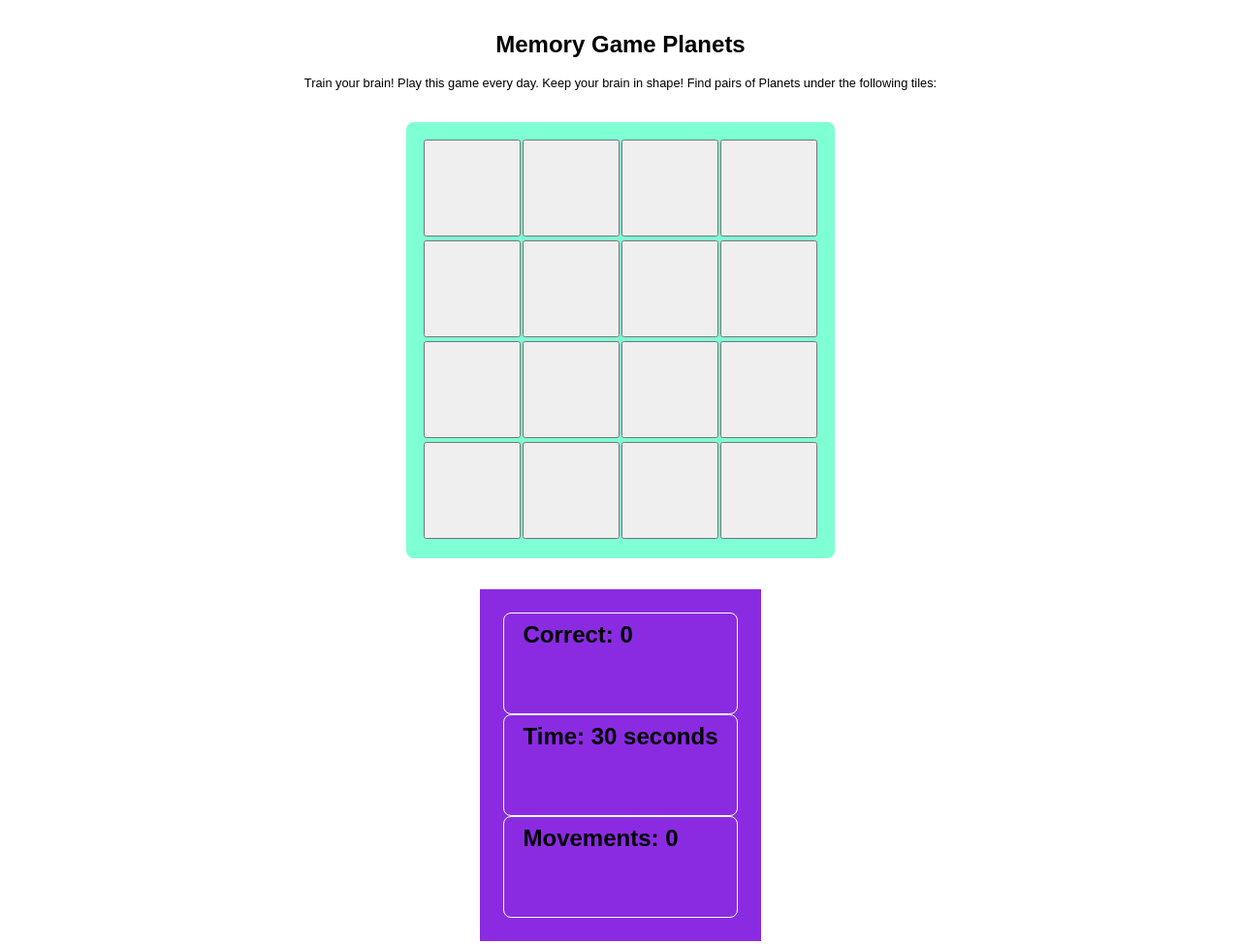
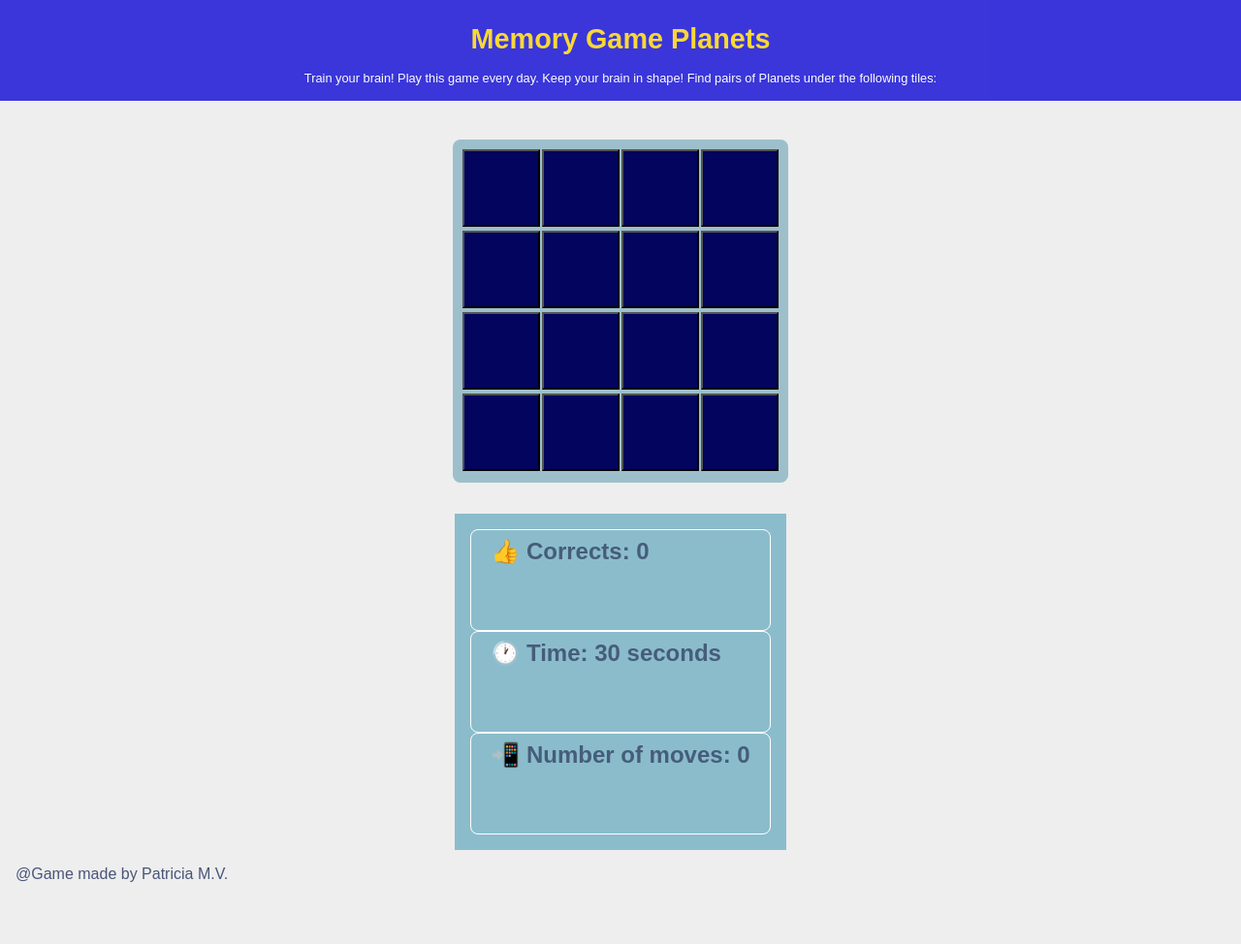
Before and after one commit to patriciabog/Memory-Game, a plain HTML site: page index.html in a window 1280 px wide. Shown: the top 974 px of the page at 97% size. After the commit the page ends 927 px from the top, so only its background shows below. Drawn offline with Linux system fonts and the light colour scheme.

Commit message:
add style to header and main

```diff
--- a/index.html
+++ b/index.html
@@ -76,9 +76,9 @@
         </section>
         <!--Section counter-->
         <section class="section2">
-            <h2 id="correct" class="stadistics">Correct: 0</h2>
-            <h2 id="t-rest" class="stadistics">Time: 30 seconds</h2>
-            <h2 id="movements" class="stadistics">Movements: 0</h2>
+            <h2 id="correct" class="stadistics">👍 Corrects: 0</h2>
+            <h2 id="t-rest" class="stadistics">🕐 Time: 30 seconds</h2>
+            <h2 id="movements" class="stadistics">📲 Number of moves: 0</h2>
         </section>
 
     </main>
--- a/main.js
+++ b/main.js
@@ -34,11 +34,11 @@ console.log(numbers);
 function counterTime(){
    timeRegressionId = setInterval(()=> {
       time--;
-      timeShow.innerHTML = `Time left: ${Math.max(0,time)} seconds`;
+      timeShow.innerHTML = `🕐 Time left: ${Math.max(0,time)} seconds`;
 
       if (time <= 0) {
         clearInterval(timeRegressionId);
-        timeShow.innerHTML = `Time left: 0 seconds`;
+        timeShow.innerHTML = `🕐 Time left: 0 seconds`;
         blockCards();
         loseSound.play();
       }
@@ -81,13 +81,13 @@ function turn(id){
         card2.disabled = true;
         //Counter movements increment
         movements++;
-        movementsShow.innerHTML = `Movements: ${movements}`;
+        movementsShow.innerHTML = `📲 Number of moves: ${movements}`;
         if(firstResult == secondResult){
             //Counter cards opened
             cardTurned = 0;
             //Counter increase hits
          corrects++;
-         correctShow.innerHTML = `Corrects: ${corrects}`;
+         correctShow.innerHTML = `👍 Corrects: ${corrects}`;
          correctSound.play();
 
          }else{
@@ -104,9 +104,9 @@ function turn(id){
 
          if(corrects == 8) {
             clearInterval(timeRegressionId);
-            correctShow.innerHTML = `Corrects: ${corrects} 😱`;
+            correctShow.innerHTML = `👍 Corrects: ${corrects} 😱`;
             timeShow.innerHTML = `Fantastic! you did in only ${timeInitial-time} seconds`;
-            movementsShow.innerHTML = `Movements: ${movements} 😎`;
+            movementsShow.innerHTML = `📲 Number of moves: ${movements} 😎`;
              winSound.play();
 
          }
--- a/styles.css
+++ b/styles.css
@@ -6,24 +6,36 @@
 
 body {
     width: 100%;
+    background-color: #EEEEEE;
     font-family: sans-serif;
 }
 
 .header {
-  margin: 2rem;
-  text-align: center;
+  position: fixed;
+  display: flex;
+  flex-direction: column;
+  justify-content: center;
+  align-items: center;
+  width: 100%;
+  padding-top: 1.5rem;
+ background-color: #0700d5f7;
+ opacity: 0.8;
 }
 
 .title {
-    font-size: 1.5rem;
-    margin-bottom: 1rem;
+    color: #FCD307;
+    font-size: 1.8rem;
+    font-weight: bold;
+
 }
 .subtitle {
     font-size: 0.8rem;
+    color: white;
+    margin: 1rem;
 }
 
 .main {
-    margin: 2rem;
+
     display: flex;
     flex-direction: column;
     justify-content: center;
@@ -32,25 +44,25 @@ body {
 }
 
 .section1 {
-    background-color: aquamarine;
-    padding: 1rem;
+    margin-top: 9rem;
+    background-color: #9dbfcb;
+    padding: 0.5rem;
     border-radius: 8px;
 }
 
-.table{
-    width: 80%;
-}
+
 
 .section2 {
-    background-color: blueviolet;
-    padding: 1.5rem ;
+    background-color: #8BBCCC;
+    padding: 1rem ;
     margin-top: 2rem;
 }
 
 .button {
-    height: 100px;
-    width: 100px;
-    font-size: 40px;
+    background-color: #03045E;
+    height: 5rem;
+    width: 5rem;
+    font-size: 4rem;
     color: white;
     font-weight: bold;
     cursor: pointer;
@@ -61,12 +73,13 @@ img{
 }
 
 .stadistics {
+    color: #455D7A;
     border: 1px solid white;
     height: 105px;
     border-radius: 8px;
     padding: 8px 20px;
     bottom: border-box;
-
+   font-size: 1.5rem;
 }
 
 .button:hover {
@@ -74,5 +87,7 @@ img{
 }
 
 .footer {
+    margin: 1rem;
+    color: #495579;
     text-align: start;
 }
```
